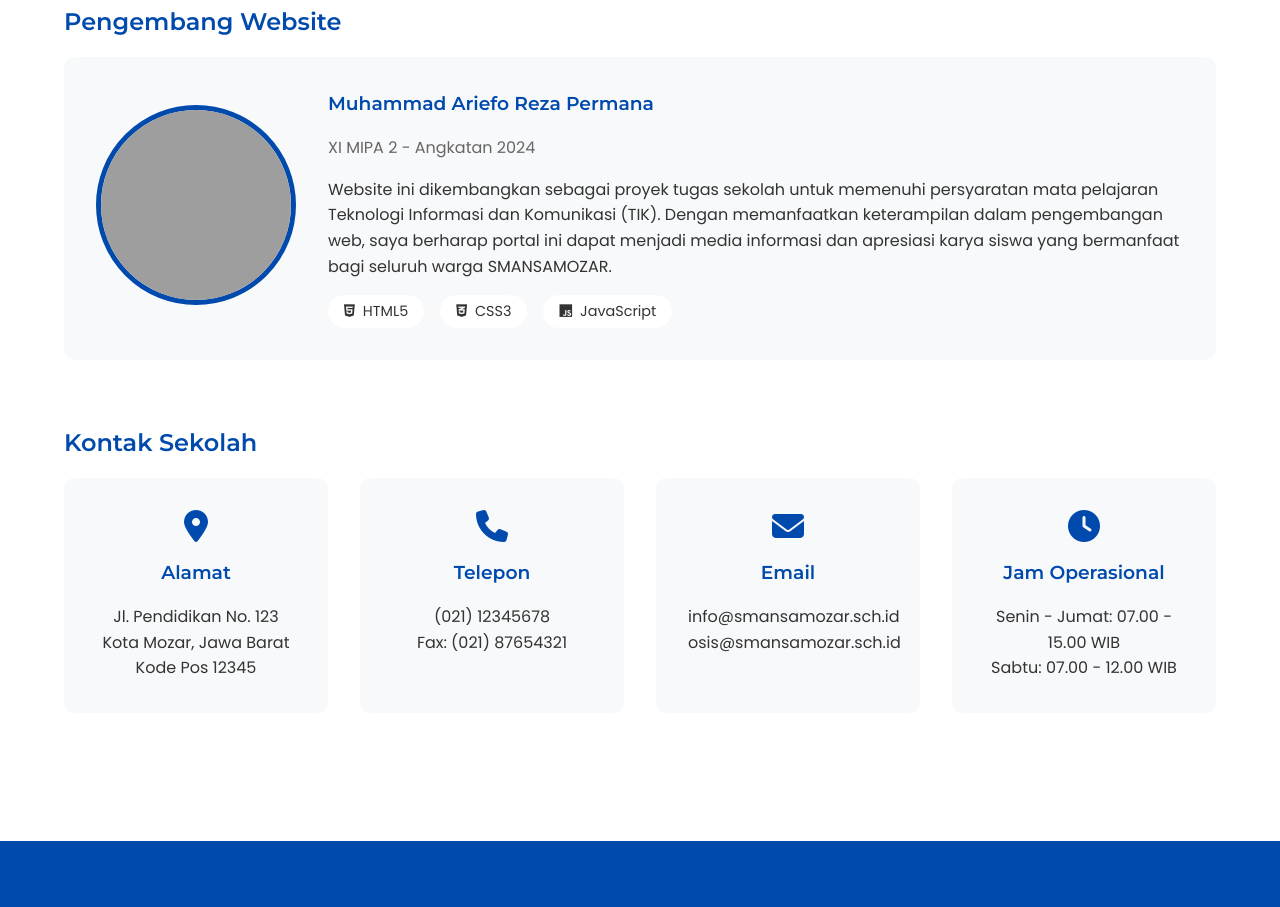
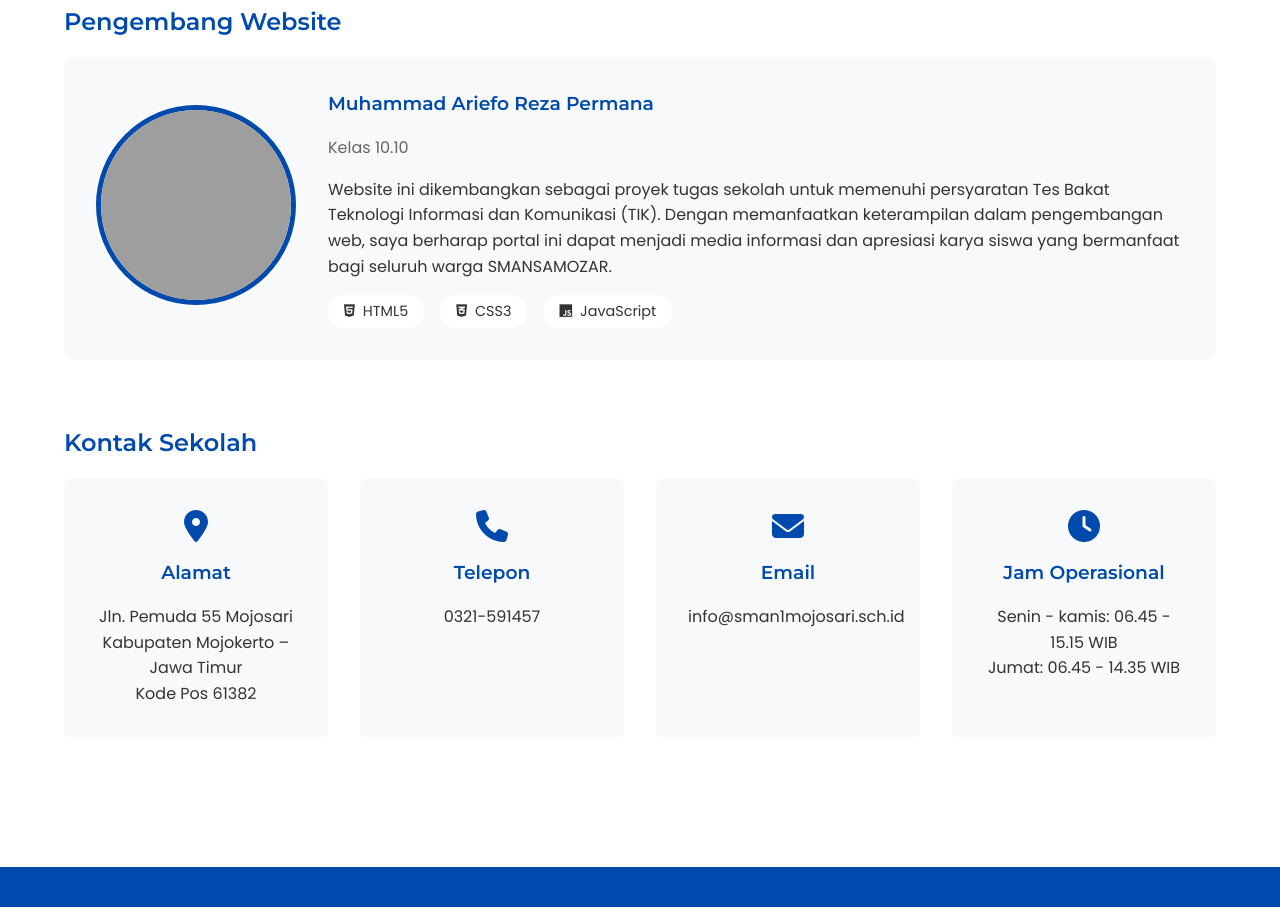
Before and after one commit to Wrahtt55/KaryaSmansa25_26, a plain HTML site: page Tentang.html in a window 1280 px wide. Shown: the part 1432-2339 px from the top of the page. Drawn offline with Linux system fonts and the light colour scheme; grey boxes are pictures that could not be loaded.

Commit message:
Update Tentang.html

```diff
--- a/Tentang.html
+++ b/Tentang.html
@@ -86,12 +86,12 @@
                 <h2>Pengembang Website</h2>
                 <div class="developer-profile">
                     <div class="developer-image">
-                        <img src="https://images.unsplash.com/photo-1535713875002-d1d0cf377fde" alt="Reza Permana">
+                        <img src="https://imageshack.com/i/pmxAB9l3j" alt="Reza Permana">
                     </div>
                     <div class="developer-info">
                         <h3>Muhammad Ariefo Reza Permana</h3>
-                        <p class="developer-class">XI MIPA 2 - Angkatan 2024</p>
-                        <p>Website ini dikembangkan sebagai proyek tugas sekolah untuk memenuhi persyaratan mata pelajaran Teknologi Informasi dan Komunikasi (TIK). Dengan memanfaatkan keterampilan dalam pengembangan web, saya berharap portal ini dapat menjadi media informasi dan apresiasi karya siswa yang bermanfaat bagi seluruh warga SMANSAMOZAR.</p>
+                        <p class="developer-class">Kelas 10.10</p>
+                        <p>Website ini dikembangkan sebagai proyek tugas sekolah untuk memenuhi persyaratan Tes Bakat Teknologi Informasi dan Komunikasi (TIK). Dengan memanfaatkan keterampilan dalam pengembangan web, saya berharap portal ini dapat menjadi media informasi dan apresiasi karya siswa yang bermanfaat bagi seluruh warga SMANSAMOZAR.</p>
                         <div class="developer-skills">
                             <span><i class="fab fa-html5"></i> HTML5</span>
                             <span><i class="fab fa-css3-alt"></i> CSS3</span>
@@ -107,25 +107,23 @@
                     <div class="contact-card">
                         <i class="fas fa-map-marker-alt"></i>
                         <h3>Alamat</h3>
-                        <p>Jl. Pendidikan No. 123<br>Kota Mozar, Jawa Barat<br>Kode Pos 12345</p>
+                        <p>Jln. Pemuda 55 Mojosari<br>Kabupaten Mojokerto – Jawa Timur<br>Kode Pos 61382</p>
                     </div>
                     <div class="contact-card">
                         <i class="fas fa-phone"></i>
                         <h3>Telepon</h3>
-                        <p>(021) 12345678</p>
-                        <p>Fax: (021) 87654321</p>
+                        <p>0321-591457</>
                     </div>
                     <div class="contact-card">
                         <i class="fas fa-envelope"></i>
                         <h3>Email</h3>
-                        <p>info@smansamozar.sch.id</p>
-                        <p>osis@smansamozar.sch.id</p>
+                        <p>info@sman1mojosari.sch.id</p>
                     </div>
                     <div class="contact-card">
                         <i class="fas fa-clock"></i>
                         <h3>Jam Operasional</h3>
-                        <p>Senin - Jumat: 07.00 - 15.00 WIB</p>
-                        <p>Sabtu: 07.00 - 12.00 WIB</p>
+                        <p>Senin - kamis: 06.45 - 15.15 WIB</p>
+                        <p>Jumat: 06.45 - 14.35 WIB</p>
                     </div>
                 </div>
             </div>
```
